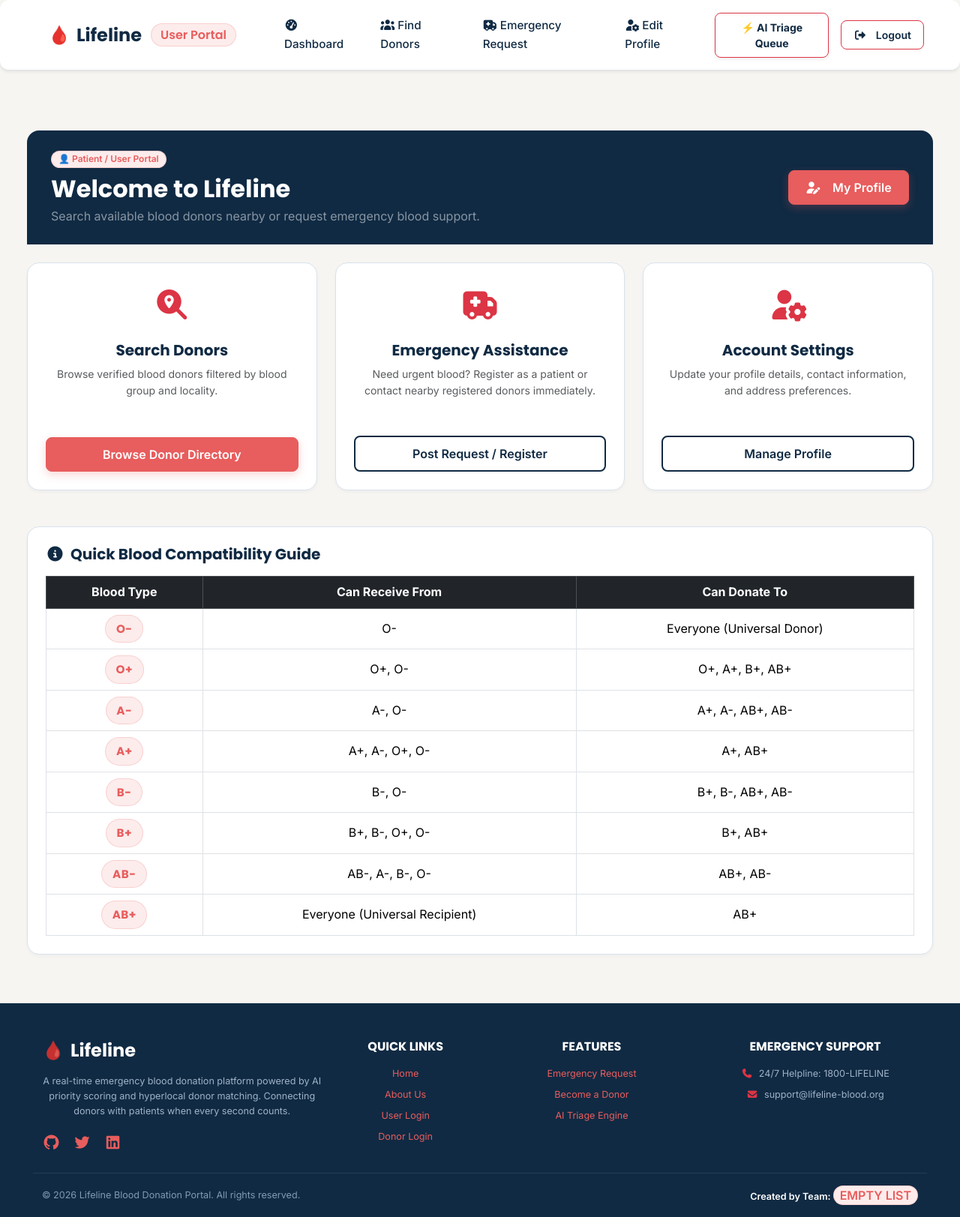
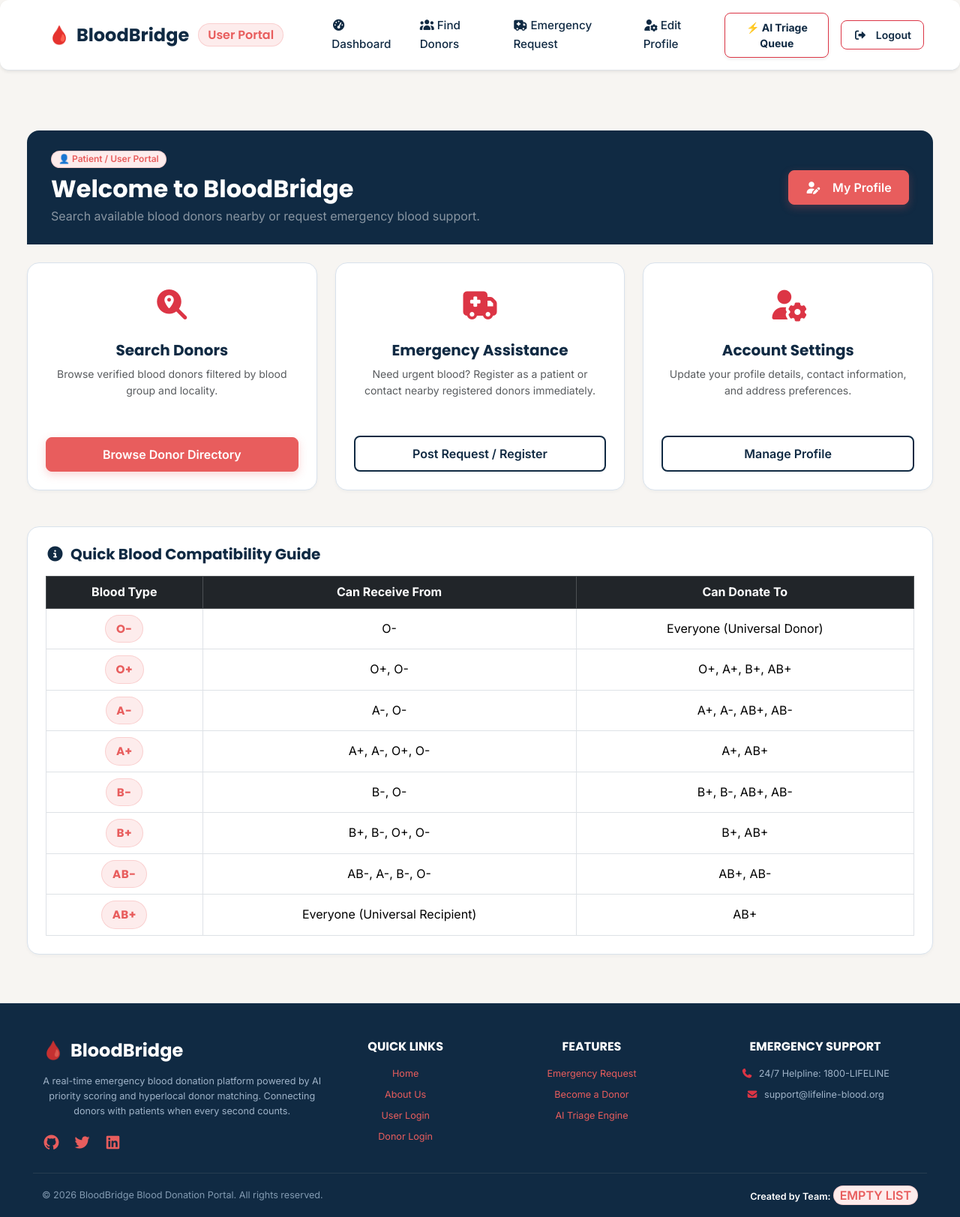
Before and after one commit to ashutoshprofessionalwork-create/BUILDSPRINT-HACKTHON-, a Django app: page /user-home/ in a window 1280 px wide. Shown: the whole page at 75% size. Run offline with Django 5.2, Linux system fonts and the light colour scheme; data comes from the database, SQL or seed files in the repository.

Commit message:
second second update

```diff
--- a/Hackathon/blood_bank/bank_app/admin.py
+++ b/Hackathon/blood_bank/bank_app/admin.py
@@ -2,7 +2,7 @@ from django.contrib import admin
 from django.utils.html import format_html
 from .models import UserDetail, DonorDetail, PatientDetails
 
-admin.site.site_header = "Khun Chusai Administration"
+admin.site.site_header = "BloodBridge Administration"
 admin.site.site_title = "Admin Portal"
 admin.site.index_title = "Blood Bank Management"
 
--- a/Hackathon/blood_bank/bank_app/templates/common/footer.html
+++ b/Hackathon/blood_bank/bank_app/templates/common/footer.html
@@ -4,7 +4,7 @@
       <!-- Brand Column -->
       <div class="col-lg-4 col-md-6">
         <h4 class="fw-bold text-white mb-3 d-flex align-items-center gap-2">
-          <span>🩸</span> Lifeline
+          <span>🩸</span> BloodBridge
         </h4>
         <p class="small mb-3" style="color: #9FB3C8;">
           A real-time emergency blood donation platform powered by AI priority scoring and hyperlocal donor matching. Connecting donors with patients when every second counts.
@@ -47,7 +47,7 @@
 
     <!-- Bottom Copyright & Credit -->
     <div class="d-flex flex-wrap justify-content-between align-items-center pt-3 small text-center text-md-start" style="color: #829AB1;">
-      <p class="mb-1 mb-md-0">&copy; 2026 Lifeline Blood Donation Portal. All rights reserved.</p>
+      <p class="mb-1 mb-md-0">&copy; 2026 BloodBridge Blood Donation Portal. All rights reserved.</p>
       <p class="mb-0 fw-semibold text-white">
         Created by Team: <span class="badge bg-danger px-2 py-1 fs-6">EMPTY LIST</span>
       </p>
--- a/Hackathon/blood_bank/bank_app/templates/common/navbar.html
+++ b/Hackathon/blood_bank/bank_app/templates/common/navbar.html
@@ -2,7 +2,7 @@
   <div class="container-fluid px-4">
     <a class="navbar-brand text-navy fw-bold fs-4 d-flex align-items-center gap-2" href="{% url 'home-page' %}">
       <span>🩸</span>
-      <span class="text-navy">Lifeline</span>
+      <span class="text-navy">BloodBridge</span>
     </a>
     <button class="navbar-toggler border-0 shadow-none" type="button" data-bs-toggle="collapse" data-bs-target="#publicNavbar" aria-controls="publicNavbar" aria-label="Toggle navigation">
       <span class="navbar-toggler-icon"></span>
--- a/Hackathon/blood_bank/bank_app/templates/donor/donor_header.html
+++ b/Hackathon/blood_bank/bank_app/templates/donor/donor_header.html
@@ -2,7 +2,7 @@
   <div class="container-fluid px-4">
     <a class="navbar-brand text-navy fw-bold fs-4 d-flex align-items-center gap-2" href="{% url 'donor-home' %}">
       <span>🩸</span>
-      <span class="text-navy">Lifeline</span>
+      <span class="text-navy">BloodBridge</span>
       <span class="badge bg-danger ms-1 fs-6 fw-semibold">Donor Portal</span>
     </a>
     <button class="navbar-toggler border-0 shadow-none" type="button" data-bs-toggle="collapse" data-bs-target="#donorNavbar" aria-controls="donorNavbar" aria-label="Toggle navigation">
--- a/Hackathon/blood_bank/bank_app/templates/donor/donor_home.html
+++ b/Hackathon/blood_bank/bank_app/templates/donor/donor_home.html
@@ -5,7 +5,7 @@
 <head>
     <meta charset="UTF-8">
     <meta name="viewport" content="width=device-width, initial-scale=1.0">
-    <title>Donor Dashboard - Lifeline</title>
+    <title>Donor Dashboard - BloodBridge</title>
     {% include 'common/common_css.html' %}
 </head>
 
--- a/Hackathon/blood_bank/bank_app/templates/donor/donor_login.html
+++ b/Hackathon/blood_bank/bank_app/templates/donor/donor_login.html
@@ -5,7 +5,7 @@
 <head>
     <meta charset="UTF-8">
     <meta name="viewport" content="width=device-width, initial-scale=1.0">
-    <title>Donor Login - Lifeline</title>
+    <title>Donor Login - BloodBridge</title>
     {% include 'common/common_css.html' %}
 </head>
 
--- a/Hackathon/blood_bank/bank_app/templates/donor/donor_registration.html
+++ b/Hackathon/blood_bank/bank_app/templates/donor/donor_registration.html
@@ -5,7 +5,7 @@
 <head>
     <meta charset="UTF-8">
     <meta name="viewport" content="width=device-width, initial-scale=1.0">
-    <title>Donor Registration - Lifeline</title>
+    <title>Donor Registration - BloodBridge</title>
     {% include 'common/common_css.html' %}
 </head>
 
--- a/Hackathon/blood_bank/bank_app/templates/donor/edit_details.html
+++ b/Hackathon/blood_bank/bank_app/templates/donor/edit_details.html
@@ -5,7 +5,7 @@
 <head>
     <meta charset="UTF-8">
     <meta name="viewport" content="width=device-width, initial-scale=1.0">
-    <title>Edit Donor Profile - Lifeline</title>
+    <title>Edit Donor Profile - BloodBridge</title>
     {% include 'common/common_css.html' %}
 
     <style>
--- a/Hackathon/blood_bank/bank_app/templates/donor/user_info.html
+++ b/Hackathon/blood_bank/bank_app/templates/donor/user_info.html
@@ -5,7 +5,7 @@
 <head>
     <meta charset="UTF-8">
     <meta name="viewport" content="width=device-width, initial-scale=1.0">
-    <title>Patient Details - Lifeline</title>
+    <title>Patient Details - BloodBridge</title>
     {% include 'common/common_css.html' %}
 </head>
 
--- a/Hackathon/blood_bank/bank_app/templates/html/abouUS.html
+++ b/Hackathon/blood_bank/bank_app/templates/html/abouUS.html
@@ -5,7 +5,7 @@
 <head>
     <meta charset="UTF-8">
     <meta name="viewport" content="width=device-width, initial-scale=1.0">
-    <title>About Us - Lifeline Blood Donation</title>
+    <title>About Us - BloodBridge Blood Donation</title>
     {% include 'common/common_css.html' %}
 </head>
 
@@ -91,7 +91,7 @@
         <!-- 4. Meet the Team (Centerpiece) -->
         <section class="mb-5">
             <div class="text-center mb-4">
-                <span class="blood-badge mb-2">The Brains Behind Lifeline</span>
+                <span class="blood-badge mb-2">The Brains Behind BloodBridge</span>
                 <h2 class="h2 text-navy fw-bold">Meet the Team</h2>
                 <p class="text-muted">Dedicated individuals collaborating to solve a real-world healthcare challenge.</p>
             </div>
--- a/Hackathon/blood_bank/bank_app/templates/html/act_respond.html
+++ b/Hackathon/blood_bank/bank_app/templates/html/act_respond.html
@@ -3,7 +3,7 @@
 <head>
     <meta charset="UTF-8">
     <meta name="viewport" content="width=device-width, initial-scale=1.0">
-    <title>AI Priority Queue - Lifeline Admin</title>
+    <title>AI Priority Queue - BloodBridge Admin</title>
     {% include 'common/common_css.html' %}
     <style>
         body {
--- a/Hackathon/blood_bank/bank_app/templates/html/index.html
+++ b/Hackathon/blood_bank/bank_app/templates/html/index.html
@@ -5,7 +5,7 @@
 <head>
     <meta charset="UTF-8">
     <meta name="viewport" content="width=device-width, initial-scale=1.0">
-    <title>Lifeline - Home</title>
+    <title>BloodBridge - Home</title>
     {% include 'common/common_css.html' %}
 </head>
 
--- a/Hackathon/blood_bank/bank_app/templates/patient/emergency_request.html
+++ b/Hackathon/blood_bank/bank_app/templates/patient/emergency_request.html
@@ -3,7 +3,7 @@
 <head>
     <meta charset="UTF-8">
     <meta name="viewport" content="width=device-width, initial-scale=1.0">
-    <title>Emergency Blood Request - Lifeline</title>
+    <title>Emergency Blood Request - BloodBridge</title>
     <link href="https://cdn.jsdelivr.net/npm/bootstrap@5.3.0/dist/css/bootstrap.min.css" rel="stylesheet">
     <link href="https://cdn.jsdelivr.net/npm/bootstrap-icons@1.11.0/font/bootstrap-icons.css" rel="stylesheet">
     <style>
--- a/Hackathon/blood_bank/bank_app/templates/user/donor_info.html
+++ b/Hackathon/blood_bank/bank_app/templates/user/donor_info.html
@@ -5,7 +5,7 @@
 <head>
     <meta charset="UTF-8">
     <meta name="viewport" content="width=device-width, initial-scale=1.0">
-    <title>Donor Directory - Lifeline</title>
+    <title>Donor Directory - BloodBridge</title>
     {% include 'common/common_css.html' %}
 </head>
 
--- a/Hackathon/blood_bank/bank_app/templates/user/user_header.html
+++ b/Hackathon/blood_bank/bank_app/templates/user/user_header.html
@@ -2,7 +2,7 @@
   <div class="container-fluid px-4">
     <a class="navbar-brand text-navy fw-bold fs-4 d-flex align-items-center gap-2" href="{% url 'user-home' %}">
       <span>🩸</span>
-      <span class="text-navy">Lifeline</span>
+      <span class="text-navy">BloodBridge</span>
       <span class="badge bg-primary ms-1 fs-6 fw-semibold">User Portal</span>
     </a>
     <button class="navbar-toggler border-0 shadow-none" type="button" data-bs-toggle="collapse" data-bs-target="#userNavbar" aria-controls="userNavbar" aria-label="Toggle navigation">
--- a/Hackathon/blood_bank/bank_app/templates/user/user_home.html
+++ b/Hackathon/blood_bank/bank_app/templates/user/user_home.html
@@ -5,7 +5,7 @@
 <head>
     <meta charset="UTF-8">
     <meta name="viewport" content="width=device-width, initial-scale=1.0">
-    <title>User Dashboard - Lifeline</title>
+    <title>User Dashboard - BloodBridge</title>
     {% include 'common/common_css.html' %}
 </head>
 
@@ -18,7 +18,7 @@
         <div class="dashboard-header d-flex flex-wrap align-items-center justify-content-between gap-3 mb-4">
             <div>
                 <span class="badge bg-danger mb-2">👤 Patient / User Portal</span>
-                <h1 class="h2 text-white fw-bold mb-1">Welcome to Lifeline</h1>
+                <h1 class="h2 text-white fw-bold mb-1">Welcome to BloodBridge</h1>
                 <p class="text-white-50 mb-0">Search available blood donors nearby or request emergency blood support.</p>
             </div>
             <div class="d-flex gap-2">
--- a/Hackathon/blood_bank/bank_app/templates/user/user_login.html
+++ b/Hackathon/blood_bank/bank_app/templates/user/user_login.html
@@ -5,7 +5,7 @@
 <head>
     <meta charset="UTF-8">
     <meta name="viewport" content="width=device-width, initial-scale=1.0">
-    <title>User Login - Lifeline</title>
+    <title>User Login - BloodBridge</title>
     {% include 'common/common_css.html' %}
 </head>
 
```
